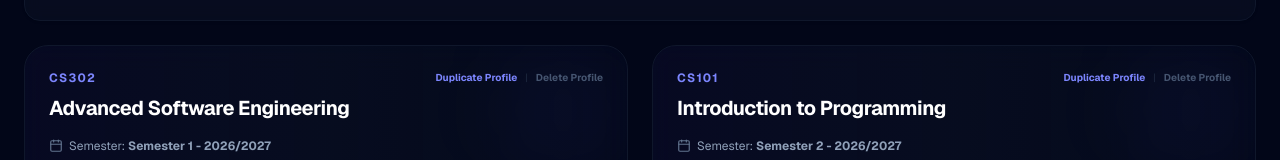
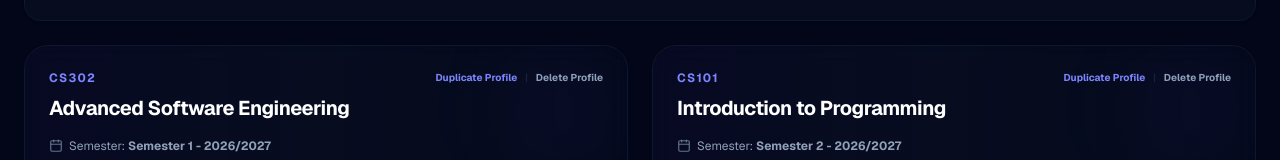
Before and after one commit to rizalhusin-klust/klust-assessment-manager, a Next.js app: page / in a window 1280 px wide. Shown: the part 264-424 px from the top of the page. Built offline with nearby package versions, Linux system fonts and the light colour scheme.

Commit message:
fix: corrected delete course profile styling visibility and tailwind class typos

```diff
--- a/app/page.tsx
+++ b/app/page.tsx
@@ -411,7 +411,7 @@ export default function Home() {
             }}
             className={`px-4 py-2 rounded-xl text-xs font-bold transition-all cursor-pointer ${
               isEditingProfile
-                ? 'bg-emerald-650 hover:bg-emerald-600 text-white shadow-lg shadow-emerald-500/15'
+                ? 'bg-emerald-600 hover:bg-emerald-500 text-white shadow-lg shadow-emerald-500/15'
                 : 'bg-slate-900 hover:bg-slate-850 border border-slate-800 text-slate-350 hover:text-white'
             }`}
           >
@@ -456,7 +456,7 @@ export default function Home() {
                       <span className="text-[10px] text-slate-800">|</span>
                       <button
                         onClick={(e) => handleDeleteCourse(course.id, e)}
-                        className="text-[10px] text-slate-600 hover:text-rose-450 font-bold bg-transparent border-0 cursor-pointer transition-colors"
+                        className="text-[10px] text-slate-400 hover:text-rose-500 font-bold bg-transparent border-0 cursor-pointer transition-colors"
                       >
                         Delete Profile
                       </button>
```
